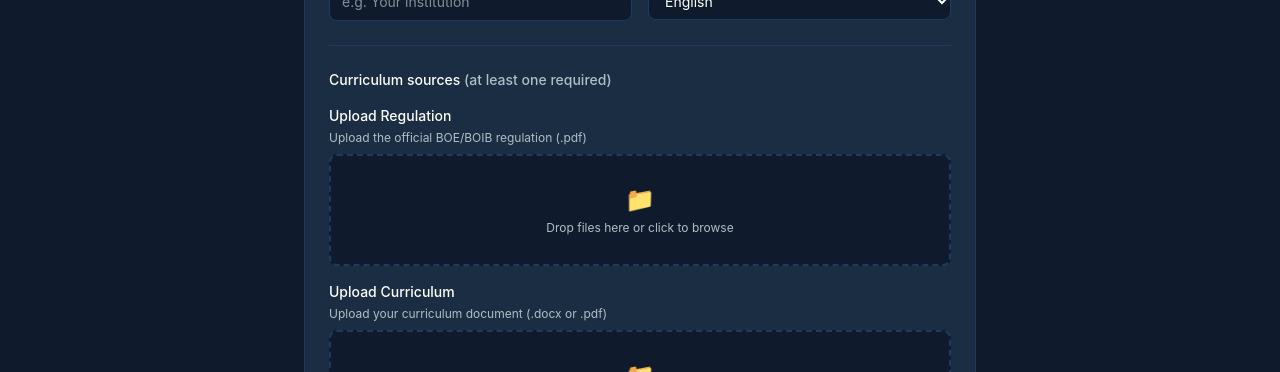
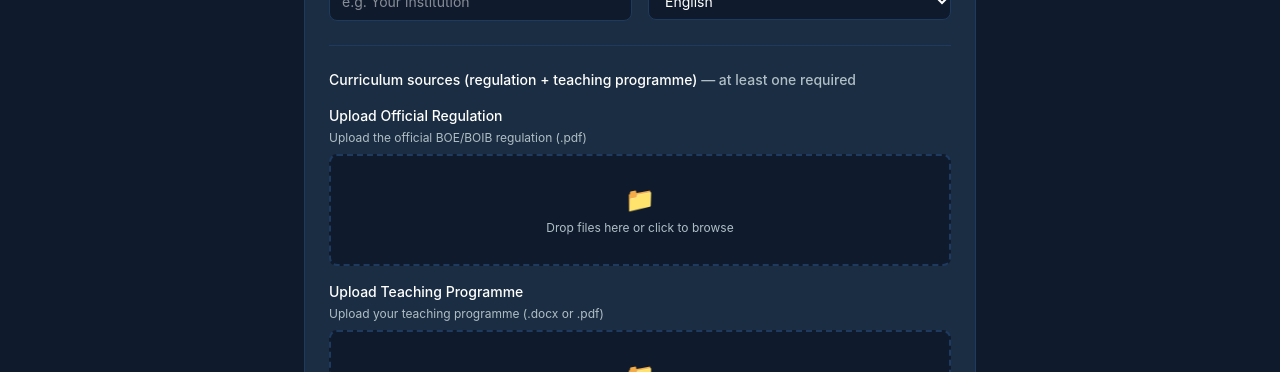
Before and after one commit to sergiogrubio/curriculaik-frontend, a React (Vite) app: page /projects/new in a window 1280 px wide. Shown: the part 427-799 px from the top of the page. Built offline with nearby package versions, Linux system fonts and the light colour scheme; no server answers.

Commit message:
fix: correct terminology — Official Regulation vs Teaching Programme

```diff
--- a/src/i18n/locales/ca.json
+++ b/src/i18n/locales/ca.json
@@ -28,9 +28,9 @@
     "next": "Següent"
   },
   "upload": {
-    "curriculum": "Pujar Programació",
+    "curriculum": "Pujar Programació Didàctica",
     "curriculum_hint": "Puja la teva programació didàctica (.docx o .pdf)",
-    "regulation": "Pujar Normativa",
+    "regulation": "Pujar Normativa Oficial",
     "regulation_hint": "Puja la normativa oficial BOE/BOIB (.pdf)",
     "sources": "Pujar Materials",
     "sources_hint": "Puja un ZIP amb els teus materials existents (apunts, diapositives, llibres...)",
--- a/src/i18n/locales/en.json
+++ b/src/i18n/locales/en.json
@@ -28,9 +28,9 @@
     "next": "Next"
   },
   "upload": {
-    "curriculum": "Upload Curriculum",
-    "curriculum_hint": "Upload your curriculum document (.docx or .pdf)",
-    "regulation": "Upload Regulation",
+    "curriculum": "Upload Teaching Programme",
+    "curriculum_hint": "Upload your teaching programme (.docx or .pdf)",
+    "regulation": "Upload Official Regulation",
     "regulation_hint": "Upload the official BOE/BOIB regulation (.pdf)",
     "sources": "Upload Source Materials",
     "sources_hint": "Upload a ZIP file with your existing materials (notes, slides, books...)",
--- a/src/i18n/locales/es.json
+++ b/src/i18n/locales/es.json
@@ -28,9 +28,9 @@
     "next": "Siguiente"
   },
   "upload": {
-    "curriculum": "Subir Programación",
+    "curriculum": "Subir Programación Didáctica",
     "curriculum_hint": "Sube tu programación didáctica (.docx o .pdf)",
-    "regulation": "Subir Normativa",
+    "regulation": "Subir Normativa Oficial",
     "regulation_hint": "Sube la normativa oficial BOE/BOIB (.pdf)",
     "sources": "Subir Materiales",
     "sources_hint": "Sube un ZIP con tus materiales existentes (apuntes, diapositivas, libros...)",
--- a/src/pages/NewProjectPage.jsx
+++ b/src/pages/NewProjectPage.jsx
@@ -146,8 +146,8 @@ export default function NewProjectPage() {
 
         <div className="space-y-4">
           <h3 className="font-medium text-sm" style={{ color: theme.text }}>
-            Curriculum sources{' '}
-            <span style={{ color: theme.textSecondary }}>(at least one required)</span>
+            Curriculum sources (regulation + teaching programme){' '}
+            <span style={{ color: theme.textSecondary }}>— at least one required</span>
           </h3>
           <FileDropZone
             label={t('upload.regulation')}
```
